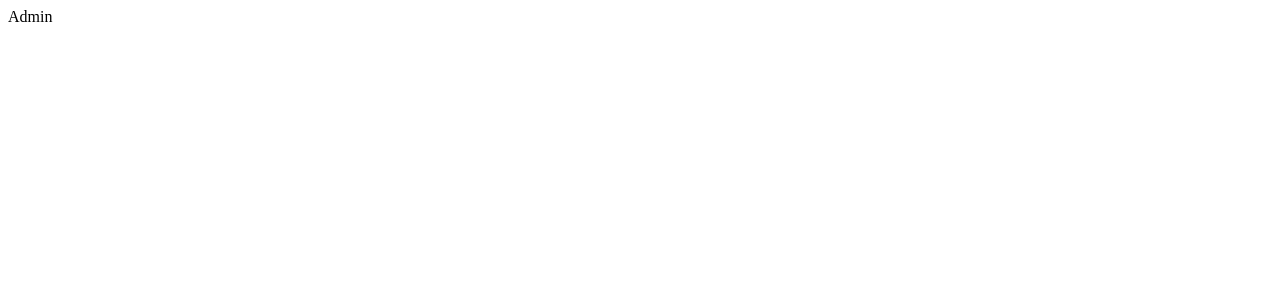
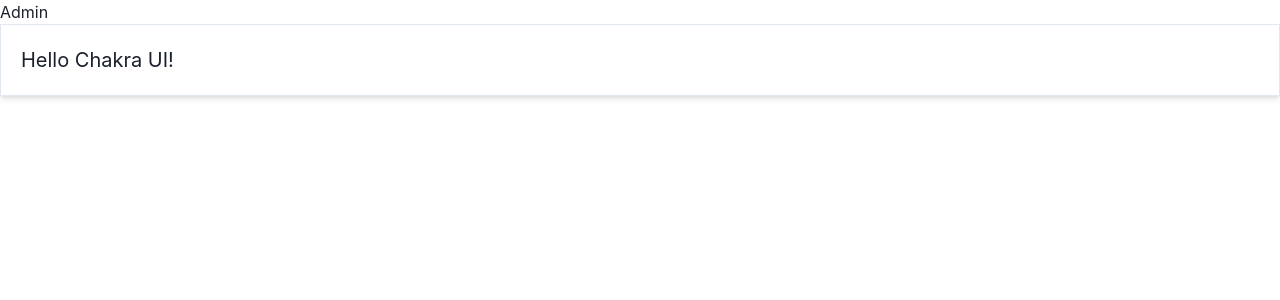
Before and after one commit to petervidaHU/vertical-fe, a React app: page /admin in a window 1280 px wide. Shown: the top 300 px of the page. Built offline with nearby package versions, Linux system fonts and the light colour scheme; the HTML template or start-up script is replaced by a standard one.

Commit message:
impl. chakra UI

```diff
--- a/package.json
+++ b/package.json
@@ -28,9 +28,11 @@
     "webpack-dev-server": "^4.15.1"
   },
   "dependencies": {
-    "@emotion/react": "^11.11.1",
+    "@chakra-ui/react": "^2.8.2",
+    "@emotion/react": "^11.11.3",
     "@emotion/styled": "^11.11.0",
     "@reduxjs/toolkit": "^2.0.1",
+    "framer-motion": "^10.17.0",
     "react": "^18.2.0",
     "react-dom": "^18.2.0",
     "react-redux": "^9.0.0",
--- a/src/admin/Admin.tsx
+++ b/src/admin/Admin.tsx
@@ -1,8 +1,13 @@
 import React from 'react'
+import { Box, Text } from "@chakra-ui/react";
 
 const Admin = () => {
-  return (
+  return (<>
     <div>Admin</div>
+    <Box p="5" shadow="md" borderWidth="1px">
+      <Text fontSize="xl">Hello Chakra UI!</Text>
+    </Box>
+  </>
   )
 }
 
```
Also changed, not shown: src/index.tsx (+7 -2 lines), 1 other file (tests, documents, lock files or other folders).
